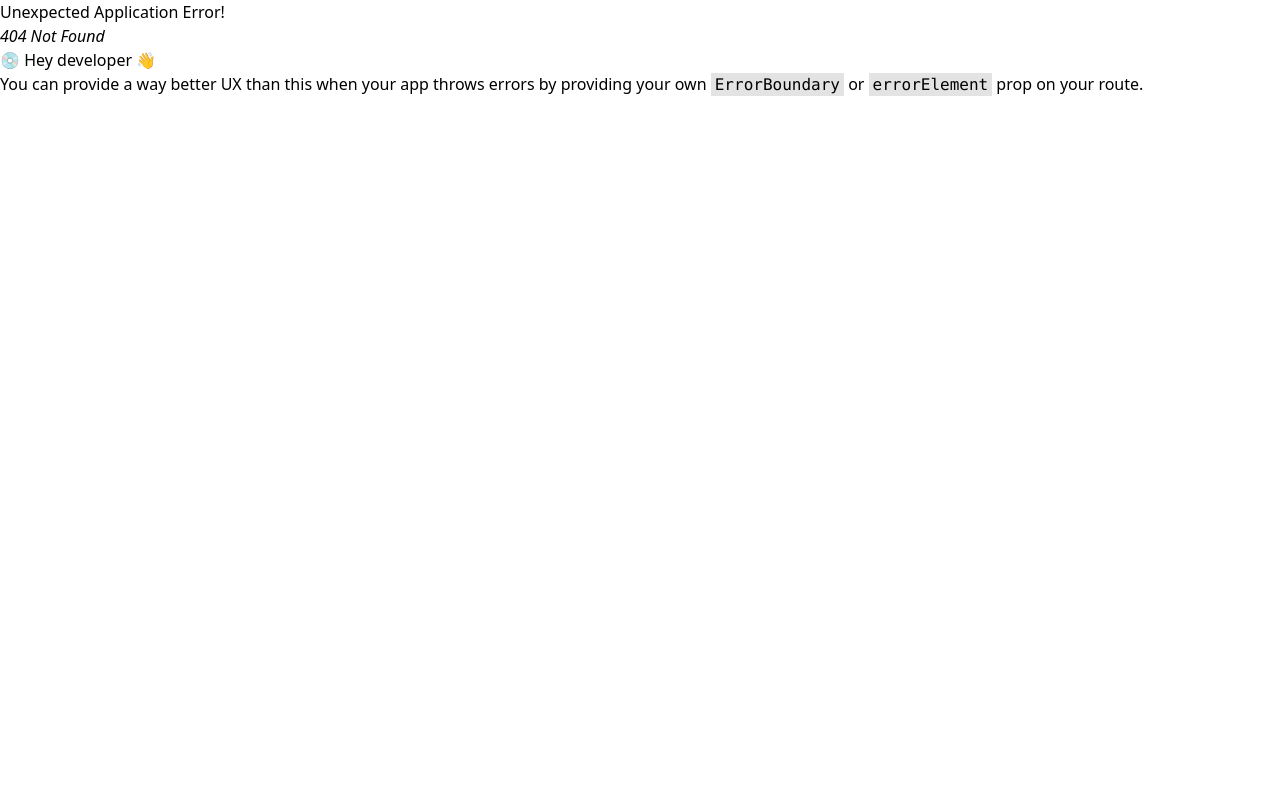
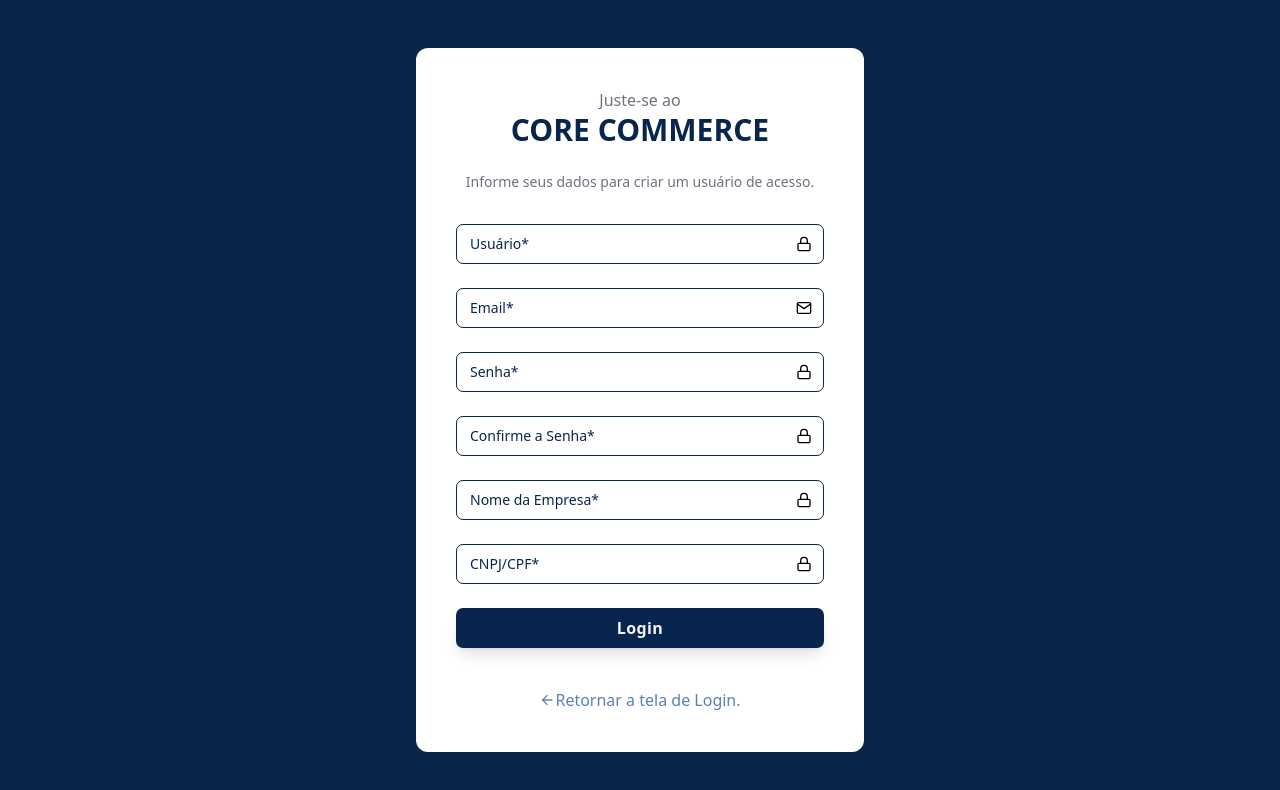
Before and after one commit to RamiroAmaralAraujo/projeto-integrador-frontend, a React (Vite) app: page /cadastro-usuario in a window 1280 px wide. Before the commit this address had no page. Shown: the top 790 px of the page. Built offline with nearby package versions, Linux system fonts and the light colour scheme.

Commit message:
Criando tela de cadastro de usuario. Configurando nitificações

```diff
--- a/package.json
+++ b/package.json
@@ -18,6 +18,7 @@
     "react-dom": "^18.2.0",
     "react-hook-form": "^7.50.1",
     "react-icons": "^5.0.1",
+    "react-query": "^3.39.3",
     "react-router-dom": "^6.22.1",
     "react-toastify": "^10.0.4",
     "sort-by": "^1.2.0",
--- a/src/App.tsx
+++ b/src/App.tsx
@@ -1,10 +1,19 @@
 import { RouterProvider } from "react-router-dom"
 import { router } from "./router"
+import { QueryClientProvider } from "react-query"
+import { queryClient } from "./service/reactQuery"
+import { ToastContainer } from "react-toastify"
+import 'react-toastify/dist/ReactToastify.css'
 
 export function App() {
 
   return (
-    <RouterProvider router={router} />
+    <>
+      <ToastContainer />
+      <QueryClientProvider client={queryClient}>
+        <RouterProvider router={router} />
+      </QueryClientProvider>
+    </>
   )
 }
 
--- a/src/Context/AuthContext.tsx
+++ b/src/Context/AuthContext.tsx
@@ -85,13 +85,16 @@ export function AuthProvider({ children }: AuthProviderProps) {
 
       const token = response.data.access_token
       localStorage.setItem('token', token)
+      toast.success("Você será redirecionado a Pagina de usuário.");
 
       getUserFromToken(token)
 
       navigate('/dashboard')
+
     } catch (error: unknown) {
       if (axios.isAxiosError<Error>(error)) {
-        toast(error.response?.data.message)
+        toast.error(error.response?.data.message)
+
       }
     }
   }
--- a/src/components/ui/input.tsx
+++ b/src/components/ui/input.tsx
@@ -10,6 +10,7 @@ export interface InputProps extends InputHTMLAttributes<HTMLInputElement> {
 const Input = forwardRef<HTMLInputElement, InputProps>(
   ({ className, type, icon, error, label, ...props }, ref) => {
     return (
+      <>
         <div className="w-full flex justify-center items-center gap-2">
           <div className="relative w-full min-w-[200px] h-10 flex justify-center items-center gap-1">
             <input
@@ -33,12 +34,16 @@ const Input = forwardRef<HTMLInputElement, InputProps>(
               </label>
             )}
           </div>
+
+        </div>
+        <div>
           {error && (
-          <span className="block -mt-3 ml-2 text-brand-red text-sm text-pink-600">
+            <span className="block -mt-4 ml-2 text-brand-red text-sm text-red-600">
               {error.message}
             </span>
           )}
         </div>
+      </>
     )
   },
 )
--- /dev/null
+++ b/src/hook/queries/useSingUp.tsx
@@ -0,0 +1,28 @@
+import { useMutation } from 'react-query'
+import { AxiosError } from 'axios'
+import { api } from '../../service/api'
+
+type User = {
+  usuario: string
+  email: string
+  password: string
+  empresa: string
+  cnpj_cpf: string
+}
+
+async function signUp(data: User) {
+  const response = await api.post('usuarios', data)
+  console.log(response.data)
+  return response.data
+
+}
+
+export function useSignUp() {
+
+  return useMutation<any, AxiosError, User>(signUp, {
+    onSuccess(_: User) {
+
+    },
+    onError() { },
+  })
+}
--- /dev/null
+++ b/src/pages/cadastroUsuario/cadastroUsuario.tsx
@@ -0,0 +1,169 @@
+import { Input } from "../../components/ui/input";
+import { IoMdArrowBack } from "react-icons/io";
+import { FiMail } from "react-icons/fi";
+import { FiLock } from "react-icons/fi";
+
+import * as z from 'zod'
+
+import { useForm } from 'react-hook-form'
+import { zodResolver } from '@hookform/resolvers/zod'
+import { Button } from "../../components/ui/button";
+import { useSignUp } from "../../hook/queries/useSingUp";
+import { useNavigate } from "react-router-dom";
+import { toast } from "react-toastify";
+import axios from "axios";
+
+
+const CadastroSchema = z
+  .object({
+    usuario: z.string().nonempty({ message: 'Nome é obrigatório' }),
+    email: z
+      .string()
+      .nonempty({ message: 'E-mail é obrigatório' })
+      .email({ message: 'Digite um e-mail válido' }),
+    password: z
+      .string()
+      .min(8, 'Precisa ser maior que 8 caracteres')
+      .nonempty({ message: 'Senha é obrigatório' }),
+    passwordConfirm: z
+      .string()
+      .nonempty({ message: 'Confirmar a senha é obrigatório' }),
+    empresa: z
+      .string()
+      .nonempty({ message: 'Nome da empresa é obrigatório' }),
+    cnpj_cpf: z
+      .string()
+      .nonempty({ message: 'CNPJ ou CPF é obrigatório' }),
+  })
+  .refine((data) => data.password === data.passwordConfirm, {
+    path: ['passwordConfirm'],
+    message: 'As senhas não são iguais',
+  })
+
+type CadastroData = z.infer<typeof CadastroSchema>
+
+
+export function CadastroUsuario() {
+
+  const { mutateAsync: signUp, isLoading: isSignUp } = useSignUp()
+
+  const {
+    handleSubmit,
+    register,
+    formState: { errors },
+  } = useForm<CadastroData>({
+    resolver: zodResolver(CadastroSchema),
+  })
+
+  const navigate = useNavigate()
+
+  async function handleCreateAccount(data: CadastroData) {
+    try {
+      const newData = {
+
+        usuario: data.usuario,
+        email: data.email,
+        password: data.password,
+        empresa: data.empresa,
+        cnpj_cpf: data.cnpj_cpf
+
+      }
+
+      await signUp(newData);
+      console.log(newData)
+
+      navigate('/dashboard');
+      toast.success("Cadastro realizado com sucesso!");
+
+    } catch (error: unknown) {
+      if (axios.isAxiosError<Error>(error)) {
+        toast.error(error.response?.data.message)
+      }
+    }
+  }
+
+
+  return (
+    <>
+      <div className="relative min-h-screen h-screen flex items-center justify-center bg-gray-50 py-12 px-4 sm:px-6 lg:px-8bg-no-repeat bg-cover ">
+        <div className="absolute bg-base-background opacity-
+                0 inset-0 z-0"></div>
+        <div className="max-w-md w-full space-y-8 p-10 bg-white rounded-xl z-10">
+
+          <div className="text-center">
+            <h4 className="text-gray-500 font-normal">Juste-se ao</h4>
+            <h2 className="text-3xl font-bold text-brand-blue-500">
+              CORE COMMERCE
+            </h2>
+            <p className="mt-6 text-sm text-gray-500">Informe seus dados para criar um usuário de acesso.</p>
+          </div>
+
+
+          <form className="mt-8 space-y-6" action="#" method="POST" onSubmit={handleSubmit(handleCreateAccount)}>
+            <input type="hidden" name="remember" value="true" />
+
+            <Input
+              type="text"
+              label="Usuário*"
+              icon={<FiLock />}
+              error={errors?.usuario}
+              {...register('usuario')}
+            />
+
+            <Input
+              type="email"
+              label="Email*"
+              icon={<FiMail />}
+              error={errors?.email}
+              {...register('email')}
+
+            />
+            <Input
+              type="password"
+              label="Senha*"
+              icon={<FiLock />}
+              error={errors?.password}
+              {...register('password')}
+            />
+
+            <Input
+              type="password"
+              label="Confirme a Senha*"
+              icon={<FiLock />}
+              error={errors?.passwordConfirm}
+              {...register('passwordConfirm')}
+            />
+
+            <Input
+              type="text"
+              label="Nome da Empresa*"
+              icon={<FiLock />}
+              error={errors?.empresa}
+              {...register('empresa')}
+            />
+
+            <Input
+              type="text"
+              label="CNPJ/CPF*"
+              icon={<FiLock />}
+              error={errors?.cnpj_cpf}
+              {...register('cnpj_cpf')}
+            />
+
+            <Button label="Login" type="submit" isLoading={isSignUp} />
+
+            <a onClick={() => navigate('/')}>
+              <div className="mt-10 flex justify-center flex-row items-center text-brand-blue-300 hover:text-brand-blue-500 no-underline hover:underline cursor-pointer transition ease-in duration-100">
+
+                <IoMdArrowBack />
+                <span >Retornar a tela de Login.</span>
+
+              </div>
+            </a>
+          </form>
+        </div>
+      </div>
+
+    </>
+  )
+}
--- a/src/pages/login/login.tsx
+++ b/src/pages/login/login.tsx
@@ -8,6 +8,7 @@ import { useAuth } from "../../Context/AuthContext";
 import { useForm } from 'react-hook-form'
 import { zodResolver } from '@hookform/resolvers/zod'
 import { Button } from "../../components/ui/button";
+import { useNavigate } from "react-router-dom";
 
 
 const LogInSchema = z.object({
@@ -23,6 +24,8 @@ type LogInData = z.infer<typeof LogInSchema>
 
 export function Login() {
     const { signIn } = useAuth()
+
+    const navigate = useNavigate()
 
     const {
         handleSubmit,
@@ -94,7 +97,8 @@ export function Login() {
                         </div>
                         <p className="flex flex-col items-center justify-center mt-10 text-center text-md text-gray-500">
                             <span>Ainda não tem uma conta?</span>
-                            <a href="#"
+                            <a
+                                onClick={() => navigate('/cadastro-usuario')}
                                 className="text-brand-blue-300 hover:text-brand-blue-500 no-underline hover:underline cursor-pointer transition ease-in duration-100">
                                 Cadastre-se
                             </a>
--- a/src/router.tsx
+++ b/src/router.tsx
@@ -2,6 +2,7 @@ import { createBrowserRouter } from "react-router-dom";
 import { Login } from "./pages/login/login";
 import { Dashboard } from "./pages/Dashboard/dashboard";
 import { AuthProvider } from "./Context/AuthContext";
+import { CadastroUsuario } from "./pages/cadastroUsuario/cadastroUsuario";
 
 export const router = createBrowserRouter([
   {
@@ -13,8 +14,16 @@ export const router = createBrowserRouter([
     )
   },
   {
+    path: "/cadastro-usuario",
+    element: (<AuthProvider>
+      <CadastroUsuario />
+    </AuthProvider>)
+
+  },
+  {
     path: "/dashboard",
     element: <Dashboard />
 
-  }
+  },
+
 ])
--- /dev/null
+++ b/src/service/reactQuery.ts
@@ -0,0 +1,3 @@
+import { QueryClient } from 'react-query'
+
+export const queryClient = new QueryClient()
```
Also changed, not shown: 1 other file (tests, documents, lock files or other folders). Lines whose indentation alone changed are shown as unchanged.
